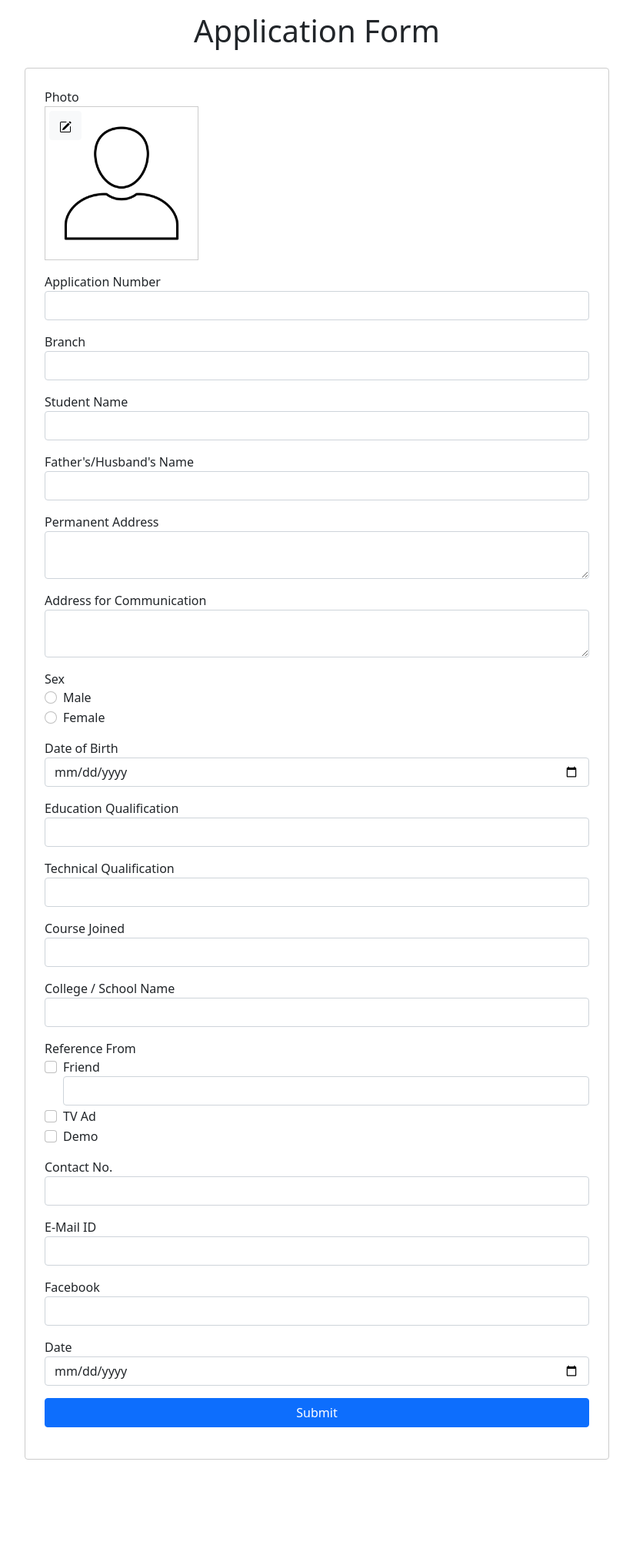
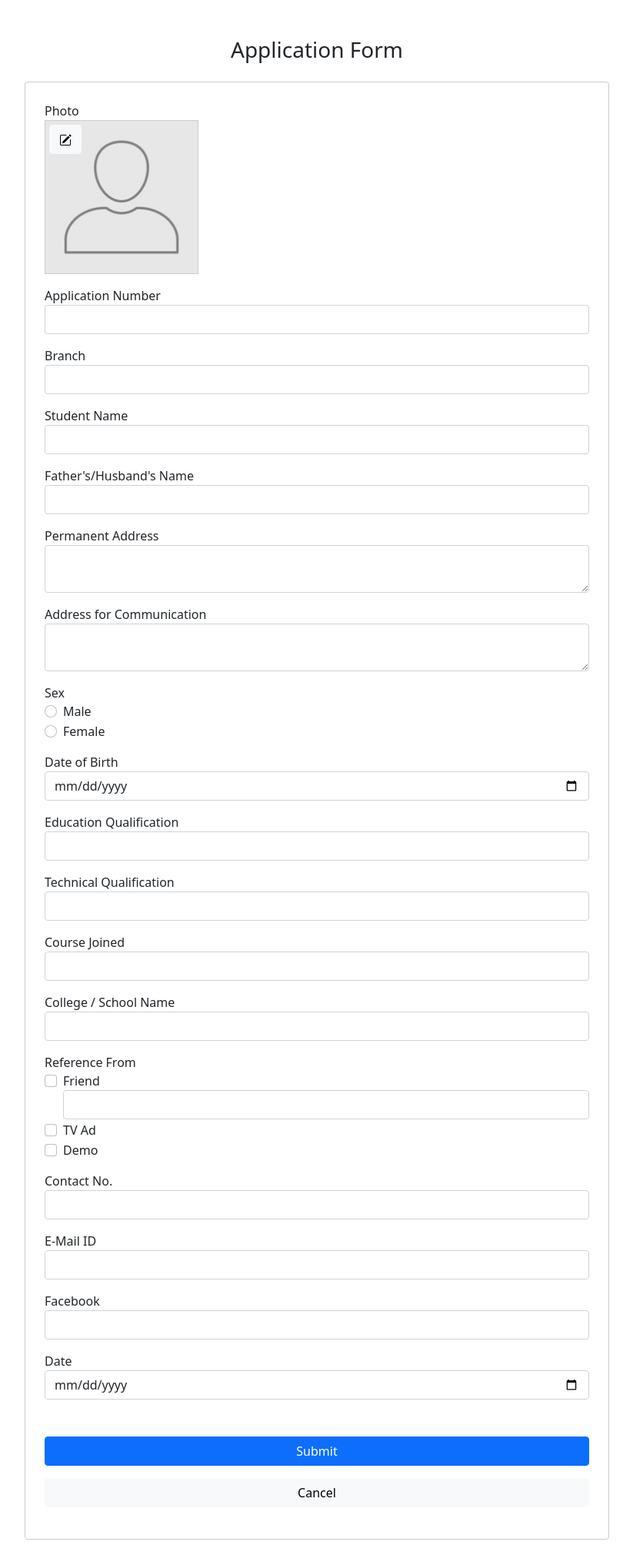
Before and after one commit to pradeepdsmk/institute, a CodeIgniter 4 app: template app/Views/application-form.php in a window 1280 px wide. Shown: the part 56-2072 px from the top of the page at 77% size, without its empty margins (228-1051 px from the left). Before the commit the page ends 1952 px from the top, so only its background shows below. Run offline with PHP 8.4 and a stand-in for CodeIgniter, Linux system fonts and the light colour scheme; the template is opened without the code that fills it, so the values that code supplies are empty; some libraries are stand-ins or nearby versions.

Commit message:
some style changes in application form. modified student image

```diff
--- a/app/Views/application-form.php
+++ b/app/Views/application-form.php
@@ -3,9 +3,9 @@
 
 <?= $this->section('content') ?>
 
-<div class="application-form-wrap">
+<div class="application-form-wrap mt-5">
 
-    <h1 class="page-title">Application Form</h1>
+    <h3 class="page-title">Application Form</h3>
 
     <div class="container">
         <div class="application-form-wrap row justify-content-center">
@@ -13,7 +13,7 @@
 
                 <div class="photo-container mb-3">
                     <label>Photo</label>
-                    <div class="student-photo" style="background-image: url('/student.jpg')">
+                    <div class="student-photo" style="background-image: url('/student-example.jpg')">
                         <div class="btn btn-light edit-image-button" type="button">
                             <svg xmlns="http://www.w3.org/2000/svg" width="16" height="16" fill="currentColor" class="bi bi-pencil-square" viewBox="0 0 16 16">
                                 <path d="M15.502 1.94a.5.5 0 0 1 0 .706L14.459 3.69l-2-2L13.502.646a.5.5 0 0 1 .707 0l1.293 1.293zm-1.75 2.456-2-2L4.939 9.21a.5.5 0 0 0-.121.196l-.805 2.414a.25.25 0 0 0 .316.316l2.414-.805a.5.5 0 0 0 .196-.12l6.813-6.814z" />
@@ -111,8 +111,9 @@
                     <input class="form-control" name="application-date" type="date" />
                 </div>
 
-                <div class="d-grid mb-3">
-                    <button class="btn btn-primary" type="submit">Submit</button>
+                <div class="d-grid mt-5 mb-3">
+                    <button class="btn btn-primary mb-3" type="submit">Submit</button>
+                    <button class="btn btn-light" type="submit">Cancel</button>
                 </div>
 
             </form>
```
Also changed, not shown: public/student-example.jpg (added), public/student.jpg (deleted), public/styles.css (line endings or trailing spaces).
